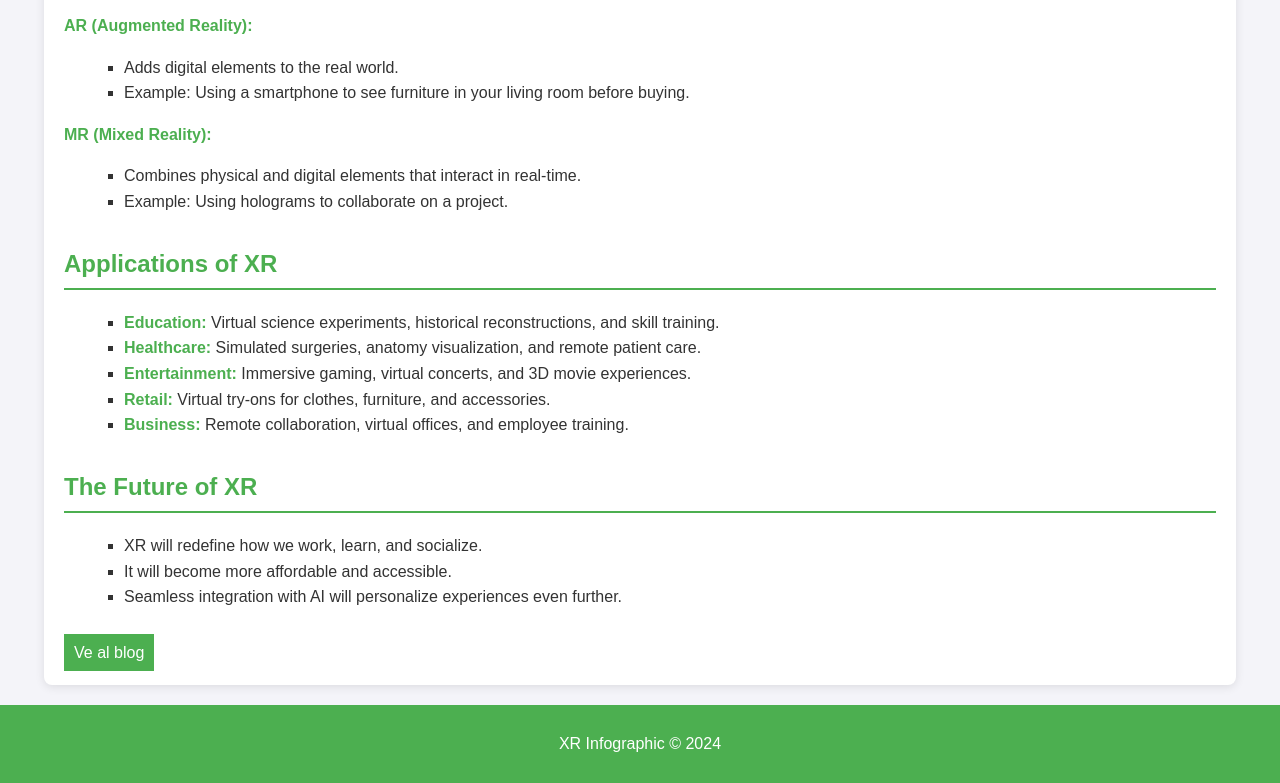
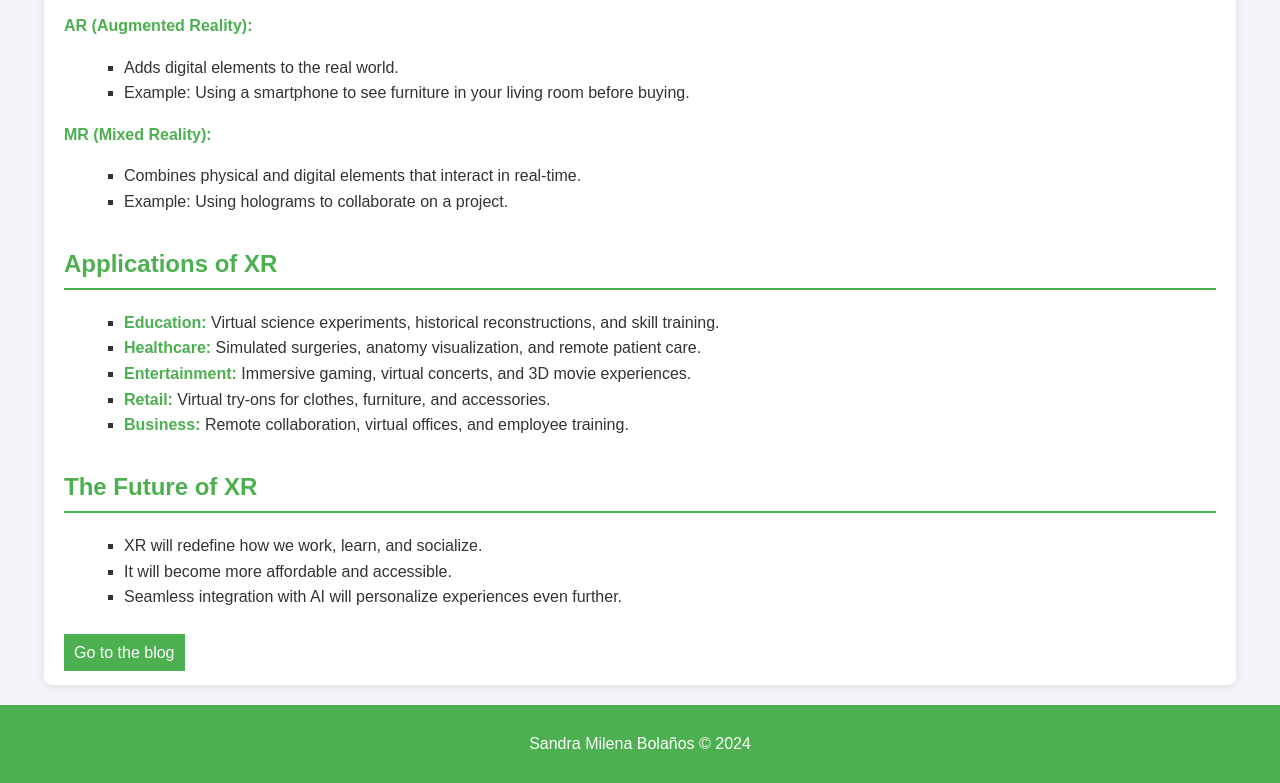
Before and after one commit to AndresOrdonez369/infografiaXR, a plain HTML site: page index.html in a window 1280 px wide. Shown: the part 506-1289 px from the top of the page. Drawn offline with Linux system fonts and the light colour scheme.

Commit message:
update Footer

```diff
--- a/index.html
+++ b/index.html
@@ -129,11 +129,11 @@
             <li>Seamless integration with AI will personalize experiences even further.</li>
         </ul>
     </div>
-    <a href="./post.html" target="_blank">Ve al blog</a>
+    <a href="./post.html" target="_blank">Go to the blog</a>
 </div>
 
 <footer>
-    <p>XR Infographic &copy; 2024</p>
+    <p>Sandra Milena Bolaños &copy; 2024</p>
 </footer>
 
 </body>
```
Also changed, not shown: post.html (+1 -1 lines).
